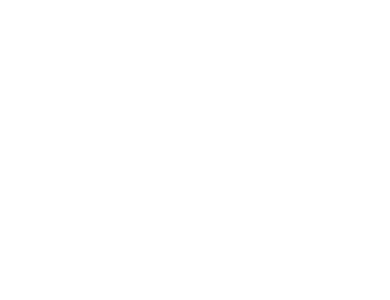
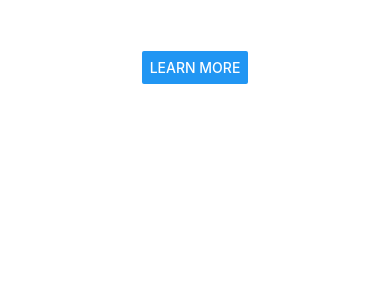
Before and after one commit to DecemberPl/learn_react_native, a React Native app: screen / in a window 390 px wide. Shown: the top 300 px of the page. Built offline with nearby package versions, Linux system fonts and the light colour scheme.

Commit message:
edited to test web api call

```diff
--- a/App.js
+++ b/App.js
@@ -4,12 +4,15 @@
  * @flow
  */
 import React, { Component } from 'react';
+import axios from "axios";
 import {
   Platform,
   StyleSheet,
   Text,
   View,
-  AppRegistry
+  AppRegistry,
+  Button,
+  Alert
 } from 'react-native';
 
 const instructions = Platform.select({
@@ -49,9 +52,26 @@ export default class LotsOfGreetings extends Component {
         <App name='Rexxarr' />
         <App name='Jainaaaaa' />
         <App name='Valeera' />
+        <Button  onPress={this.onPressLearnMore.bind(this)}
+      title="Learn More"/>
       </View>
+
     );
+
   }
+
+  onPressLearnMore(){
+
+    Alert.alert("Function Without Argument");
+    axios.get("http://192.168.4.151:8082/Qarah5_WebApp/api/user/termandcondition")
+    .then(res => {
+      const posts = res.data;
+      Alert.alert(posts.TermandConditions);
+      this.setState({ posts });
+    });
+
+  }
+
 }
 
 const styles = StyleSheet.create({
--- a/index.js
+++ b/index.js
@@ -1,4 +1,4 @@
 import { AppRegistry } from 'react-native';
 import LotsOfGreetings from './App';
 
-AppRegistry.registerComponent('AwesomeProject_1', () => LotsOfGreetings);
+AppRegistry.registerComponent('learn_react_native', () => LotsOfGreetings);
```
